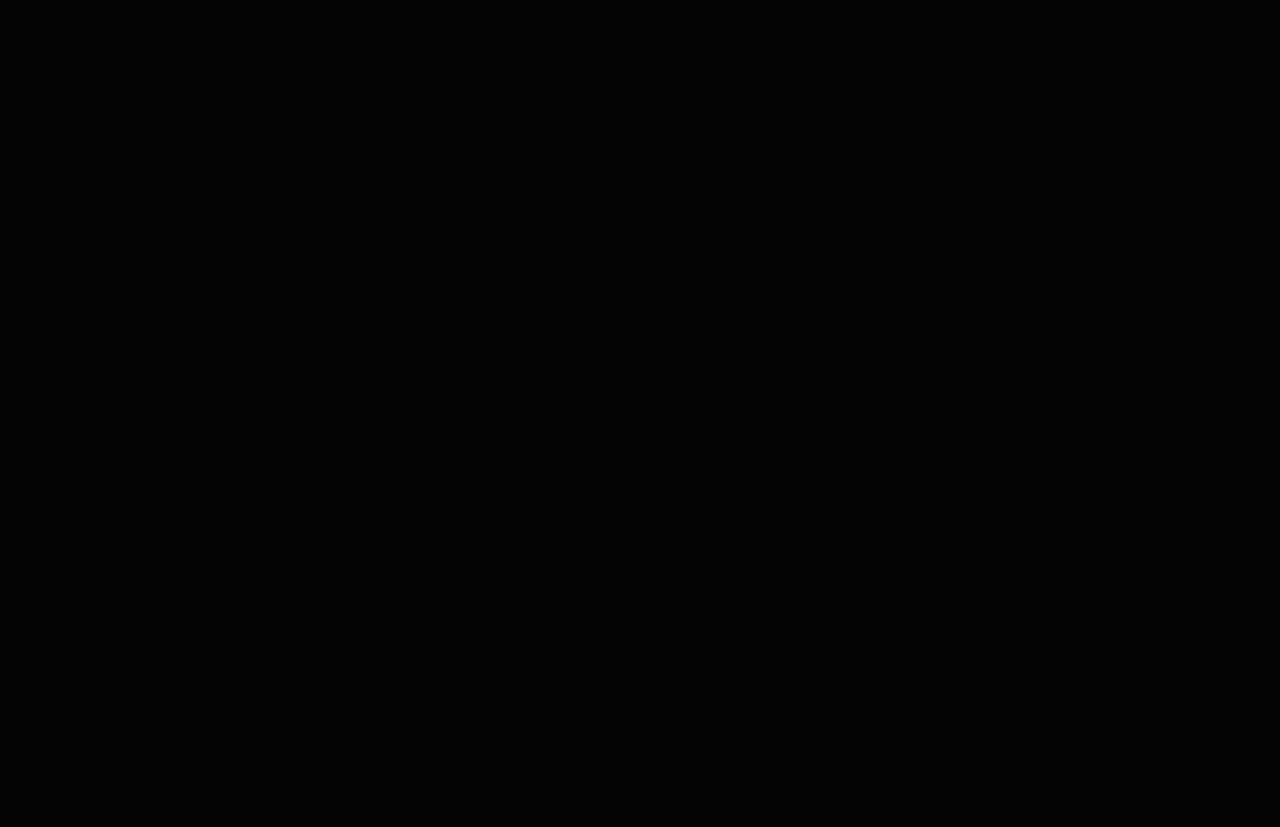
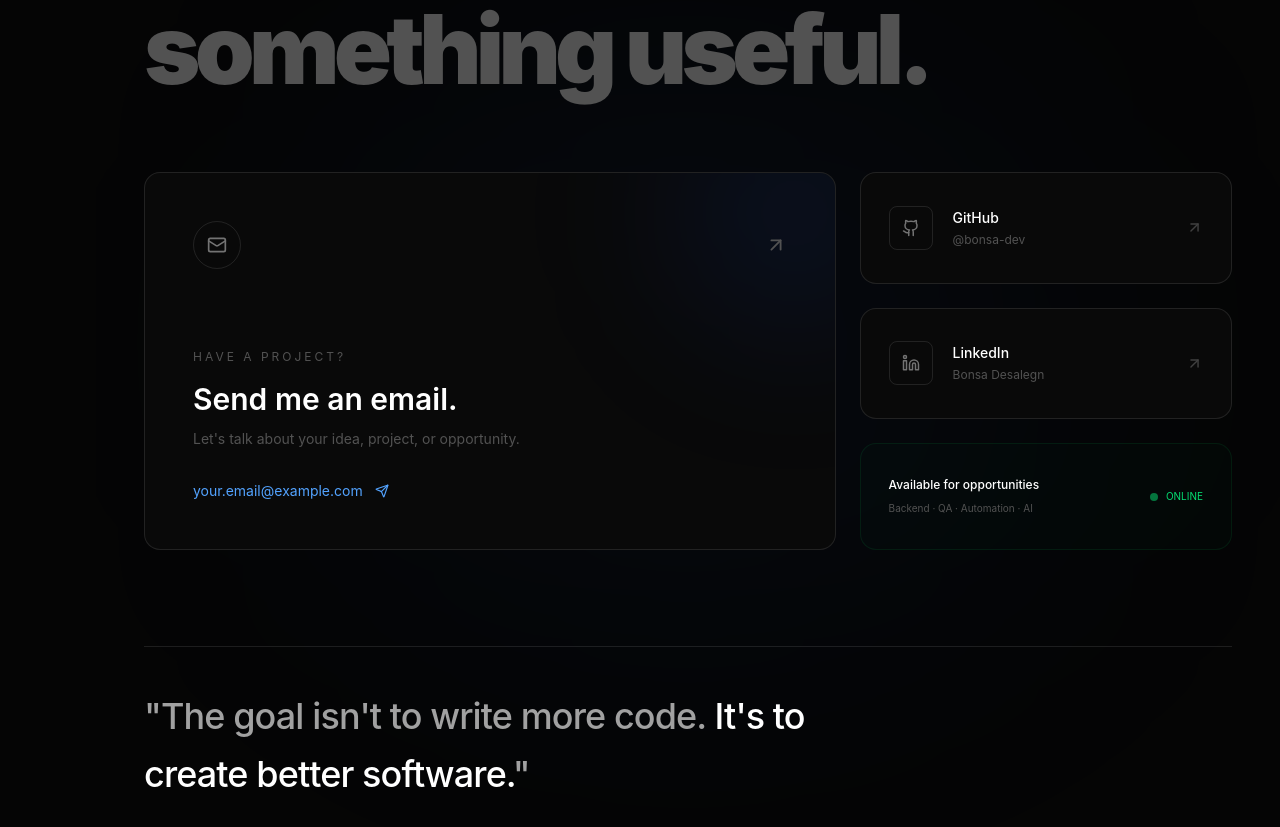
Before and after one commit to bonssss/portfolio, a React (Vite) app: page / in a window 1280 px wide. Shown: the part 7873-8700 px from the top of the page. Before the commit the page ends 7624 px from the top, so only its background shows below. Built offline with nearby package versions, Linux system fonts and the light colour scheme.

Commit message:
feat: add contact section and integrate it into the main application layout

```diff
--- a/src/App.tsx
+++ b/src/App.tsx
@@ -7,7 +7,7 @@ import Skills from './components/Skills'
 import Process from './components/Process'
 import Experience from './components/Experience'
 import About from './components/About'
-
+import Contact from './components/Contact'
 
 function App() {
   const [count, setCount] = useState(0)
@@ -23,6 +23,7 @@ function App() {
         <Process/>
         <Experience/>
         <About/>
+        <Contact/>
       </main>
 
     </div>
--- a/src/components/Contact.tsx
+++ b/src/components/Contact.tsx
@@ -0,0 +1,252 @@
+import { motion } from "framer-motion";
+import {
+  ArrowUpRight,
+  Mail,
+  Send,
+} from "lucide-react";
+
+interface IconProps {
+  size?: number;
+  className?: string;
+}
+
+function Github({ size = 24, className = "" }: IconProps) {
+  return (
+    <svg
+      width={size}
+      height={size}
+      viewBox="0 0 24 24"
+      fill="none"
+      stroke="currentColor"
+      strokeWidth="2"
+      strokeLinecap="round"
+      strokeLinejoin="round"
+      className={className}
+    >
+      <path d="M15 22v-4a4.8 4.8 0 0 0-1-3.5c3 0 6-2 6-5.5.08-1.25-.27-2.48-1-3.5.28-1.15.28-2.35 0-3.5 0 0-1 0-3 1.5-2.64-.5-5.36-.5-8 0C6 2 5 2 5 2c-.3 1.15-.3 2.35 0 3.5A5.403 5.403 0 0 0 4 9c0 3.5 3 5.5 6 5.5-.39.49-.68 1.05-.85 1.65-.17.6-.22 1.23-.15 1.85v4" />
+      <path d="M9 18c-4.51 2-5-2-7-2" />
+    </svg>
+  );
+}
+
+function Linkedin({ size = 24, className = "" }: IconProps) {
+  return (
+    <svg
+      width={size}
+      height={size}
+      viewBox="0 0 24 24"
+      fill="none"
+      stroke="currentColor"
+      strokeWidth="2"
+      strokeLinecap="round"
+      strokeLinejoin="round"
+      className={className}
+    >
+      <path d="M16 8a6 6 0 0 1 6 6v7h-4v-7a2 2 0 0 0-2-2 2 2 0 0 0-2 2v7h-4v-7a6 6 0 0 1 6-6z" />
+      <rect width="4" height="12" x="2" y="9" />
+      <circle cx="4" cy="4" r="2" />
+    </svg>
+  );
+}
+
+
+const socials = [
+  {
+    name: "GitHub",
+    label: "@bonsa-dev",
+    href: "#",
+    icon: Github,
+  },
+  {
+    name: "LinkedIn",
+    label: "Bonsa Desalegn",
+    href: "#",
+    icon: Linkedin,
+  },
+];
+
+export default function Contact() {
+  return (
+    <section
+      id="contact"
+      className="relative overflow-hidden py-32 lg:ml-24"
+    >
+      {/* Background decoration */}
+      <div className="pointer-events-none absolute left-1/2 top-1/2 h-[500px] w-[700px] -translate-x-1/2 -translate-y-1/2 rounded-full bg-blue-600/[0.05] blur-[150px]" />
+
+      <div className="relative mx-auto max-w-7xl px-6 lg:px-12">
+
+        {/* Header */}
+        <motion.div
+          initial={{ opacity: 0, y: 30 }}
+          whileInView={{ opacity: 1, y: 0 }}
+          viewport={{ once: true }}
+          transition={{ duration: 0.6 }}
+        >
+          <p className="text-xs tracking-[0.3em] text-blue-500">
+            07 / CONTACT
+          </p>
+
+          <h2 className="mt-6 max-w-5xl text-6xl font-black leading-[0.9] tracking-[-0.06em] md:text-8xl">
+            Let's build
+            <br />
+            <span className="text-neutral-600">
+              something useful.
+            </span>
+          </h2>
+        </motion.div>
+
+
+        {/* Main contact area */}
+        <div className="mt-20 grid gap-6 lg:grid-cols-[1.3fr_0.7fr]">
+
+          {/* Email CTA */}
+          <motion.a
+            href="mailto:your.email@example.com"
+            initial={{ opacity: 0, y: 30 }}
+            whileInView={{ opacity: 1, y: 0 }}
+            viewport={{ once: true }}
+            transition={{ duration: 0.6, delay: 0.1 }}
+            className="group relative overflow-hidden rounded-2xl border border-white/10 bg-[#090909] p-8 transition duration-500 hover:border-blue-500/30 md:p-12"
+          >
+            {/* Hover glow */}
+            <div className="absolute -right-20 -top-20 h-60 w-60 rounded-full bg-blue-600/10 blur-[80px] transition duration-700 group-hover:bg-blue-600/20" />
+
+            <div className="relative">
+
+              <div className="flex items-center justify-between">
+
+                <div className="flex h-12 w-12 items-center justify-center rounded-full border border-white/10 text-neutral-500 transition group-hover:border-blue-500/40 group-hover:bg-blue-600 group-hover:text-white">
+                  <Mail size={20} />
+                </div>
+
+                <ArrowUpRight
+                  size={22}
+                  className="text-neutral-600 transition duration-300 group-hover:-translate-y-1 group-hover:translate-x-1 group-hover:text-white"
+                />
+
+              </div>
+
+              <p className="mt-20 text-xs tracking-[0.25em] text-neutral-600">
+                HAVE A PROJECT?
+              </p>
+
+              <h3 className="mt-4 text-2xl font-semibold md:text-3xl">
+                Send me an email.
+              </h3>
+
+              <p className="mt-3 text-sm text-neutral-600">
+                Let's talk about your idea, project, or opportunity.
+              </p>
+
+              <div className="mt-8 flex items-center gap-3 text-sm text-blue-400">
+                your.email@example.com
+                <Send size={14} />
+              </div>
+
+            </div>
+          </motion.a>
+
+
+          {/* Social links */}
+          <div className="grid gap-6">
+
+            {socials.map((social, index) => {
+              const Icon = social.icon;
+
+              return (
+                <motion.a
+                  key={social.name}
+                  href={social.href}
+                  initial={{
+                    opacity: 0,
+                    x: 30,
+                  }}
+                  whileInView={{
+                    opacity: 1,
+                    x: 0,
+                  }}
+                  viewport={{
+                    once: true,
+                  }}
+                  transition={{
+                    duration: 0.5,
+                    delay: 0.15 + index * 0.1,
+                  }}
+                  className="group flex items-center justify-between rounded-2xl border border-white/10 bg-[#090909] p-7 transition duration-500 hover:border-white/20"
+                >
+
+                  <div className="flex items-center gap-5">
+
+                    <div className="flex h-11 w-11 items-center justify-center rounded-lg border border-white/10 text-neutral-500 transition group-hover:text-white">
+                      <Icon size={18} />
+                    </div>
+
+                    <div>
+                      <p className="text-sm font-medium">
+                        {social.name}
+                      </p>
+
+                      <p className="mt-1 text-xs text-neutral-600">
+                        {social.label}
+                      </p>
+                    </div>
+
+                  </div>
+
+                  <ArrowUpRight
+                    size={17}
+                    className="text-neutral-700 transition group-hover:-translate-y-1 group-hover:translate-x-1 group-hover:text-white"
+                  />
+
+                </motion.a>
+              );
+            })}
+
+
+            {/* Availability */}
+            <div className="flex items-center justify-between rounded-2xl border border-green-500/10 bg-green-500/[0.02] p-7">
+
+              <div>
+                <p className="text-xs font-medium">
+                  Available for opportunities
+                </p>
+
+                <p className="mt-2 text-[10px] text-neutral-600">
+                  Backend · QA · Automation · AI
+                </p>
+              </div>
+
+              <span className="flex items-center gap-2 text-[10px] text-green-400">
+                <span className="h-2 w-2 animate-pulse rounded-full bg-green-400" />
+                ONLINE
+              </span>
+
+            </div>
+
+          </div>
+
+        </div>
+
+
+        {/* Final statement */}
+        <motion.div
+          initial={{ opacity: 0 }}
+          whileInView={{ opacity: 1 }}
+          viewport={{ once: true }}
+          className="mt-24 border-t border-white/10 pt-10"
+        >
+          <p className="max-w-3xl text-2xl font-medium leading-relaxed tracking-tight text-neutral-400 md:text-4xl">
+            "The goal isn't to write more code.
+            <span className="text-white">
+              {" "}
+              It's to create better software.
+            </span>
+            "
+          </p>
+        </motion.div>
+
+      </div>
+    </section>
+  );
+}
```
